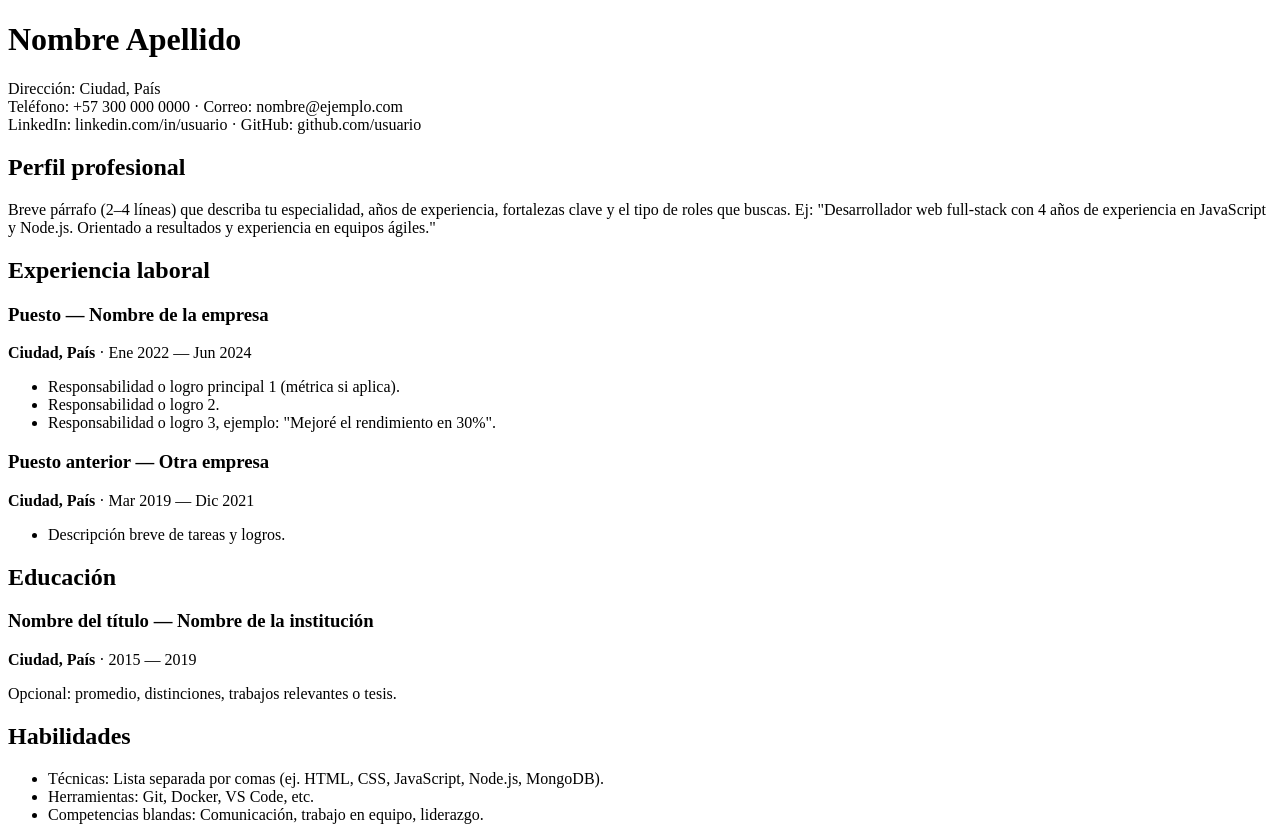
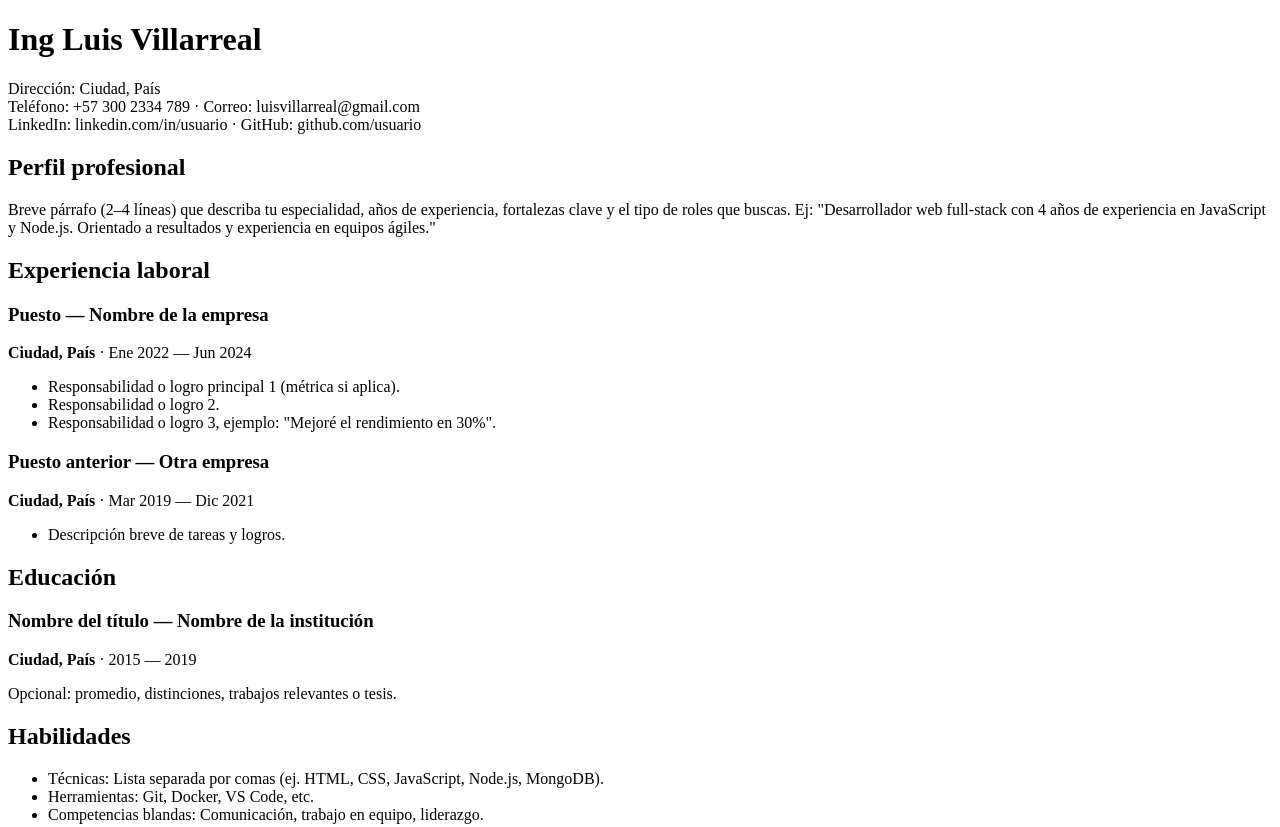
Before and after one commit to LuisVillarreal77/hoja_de_vida1, a plain HTML site: page index.html in a window 1280 px wide. Shown: the top 827 px of the page. Drawn offline with Linux system fonts and the light colour scheme.

Commit message:
commit 2

```diff
--- a/index.html
+++ b/index.html
@@ -9,11 +9,11 @@
 
   <!-- ENCABEZADO -->
   <header>
-    <h1>Nombre Apellido</h1>
+    <h1>Ing Luis Villarreal</h1>
     <!-- Datos de contacto -->
     <p>
       Dirección: Ciudad, País<br>
-      Teléfono: +57 300 000 0000 · Correo: nombre@ejemplo.com<br>
+      Teléfono: +57 300 2334 789 · Correo: luisvillarreal@gmail.com<br>
       LinkedIn: linkedin.com/in/usuario · GitHub: github.com/usuario
     </p>
   </header>
```
